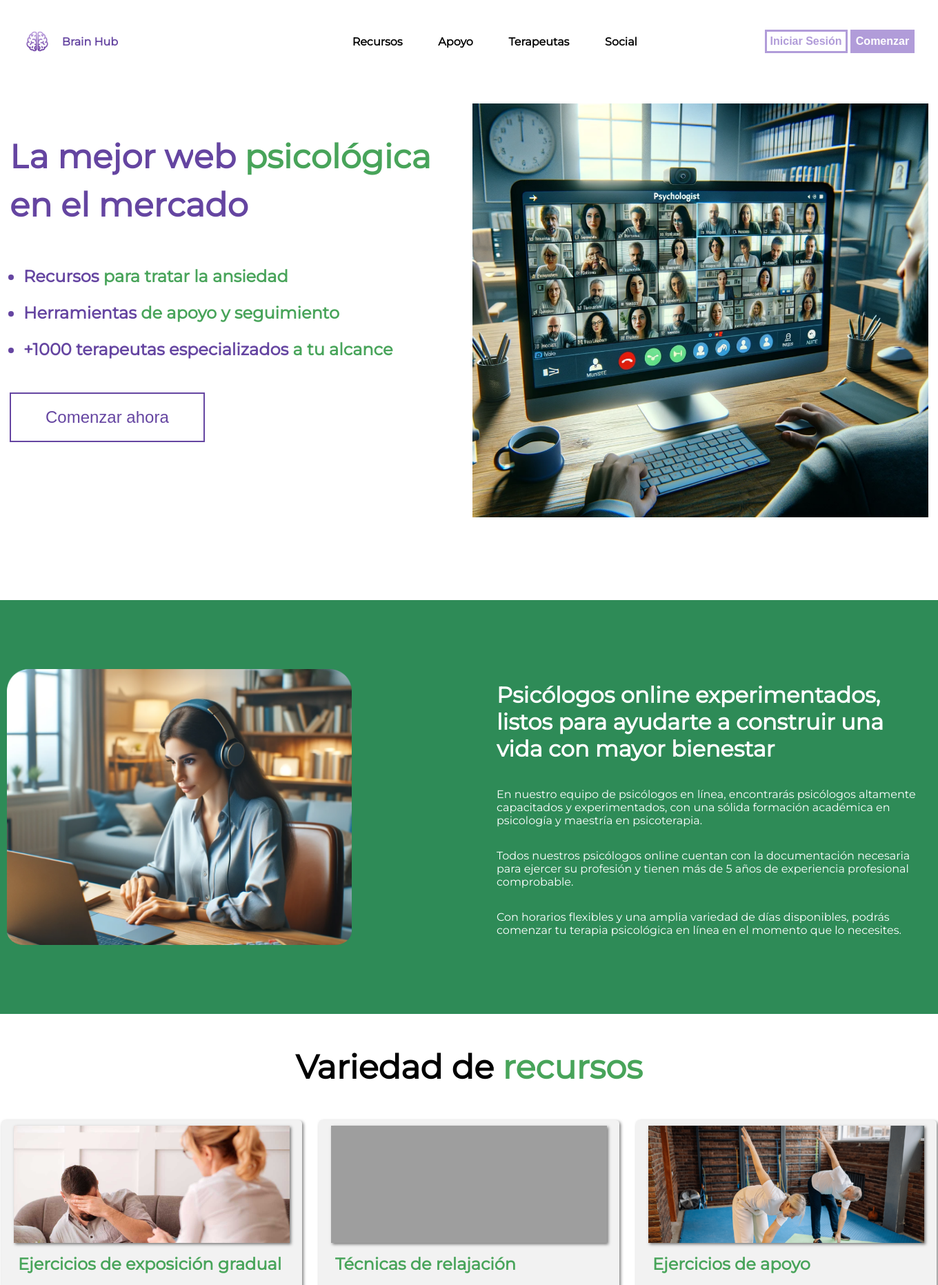
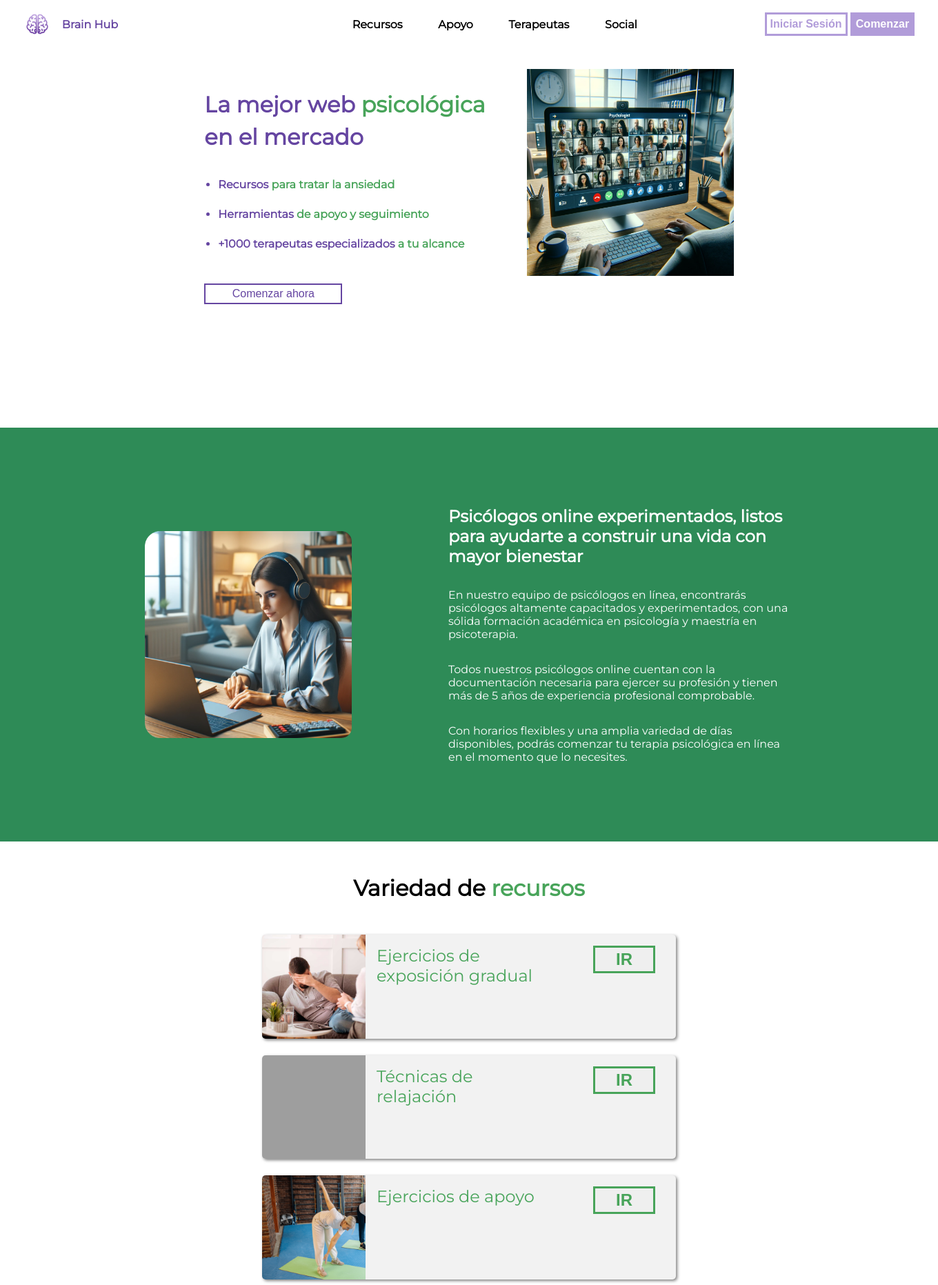
Before and after one commit to Dazav/ProyectoIntegrador, a PHP site: page /html/index.html in a window 1360 px wide. Shown: the top 1863 px of the page at 69% size. Run offline with PHP 8.4, Linux system fonts and the light colour scheme; grey boxes are pictures that could not be loaded.

Commit message:
holy shit bro

```diff
--- a/css/style.css
+++ b/css/style.css
@@ -161,7 +161,7 @@ nav div input:last-child:active{
     align-content: center;
 }
 .introduccion2 div:first-child div{
-    background-image: url(/img/img2.png);
+    background-image: url(../img/img2.png);
     background-repeat: no-repeat;
     background-size: cover;
     border-radius: 5%;
@@ -293,14 +293,14 @@ nav div input:last-child:active{
 }
 div.carta1 center div{
     background-size: cover;
-    background-image: url(/img/img3.png);
+    background-image: url(../img/img3.png);
 }
 div.carta2 center div{
     background-size: cover;
-    background-image: url(/img/img4.png);
+    background-image: url(../img/img4.png);
 }
 div.carta3 center div{
-    background-image: url(/img/img5.png);
+    background-image: url(../img/img5.png);
 }
 .cartas div h1{
     color: #48A45A;
@@ -329,7 +329,7 @@ div.carta3 center div{
     }
 }
 .active1 p{
-    animation: textPresente 0.5s linear forwards;
+    animation: textPresente 0.5s ease-in-out forwards;
 }
 @keyframes textPresente {
     from {
@@ -535,6 +535,7 @@ footer hr{
 /* responsive */
 @media screen and (max-width: 1700px){
     nav{
+        height: 50px;
         padding: 10px 0;
     }
     nav div a{
@@ -545,3 +546,166 @@ footer hr{
         padding: 5px;
     }
 }
+@media screen and (max-width: 1680px) {
+    /* introducción 1º */
+    .introduccion1{
+        height: 550px;
+    }
+    .introduccion1 #titulo{
+        font-size: 2rem;
+        margin: 2rem 0;
+    }
+    .introduccion1 ul li{
+        font-size: 1rem;
+    }
+    .introduccion1 div:last-child img{
+        width: 300px;
+        height: 300px;
+    }
+    .introduccion1 div:first-child button{
+        width: 200px;
+        height: 30px;
+        font-size: 1rem;
+        padding: 0px 25px;
+    }
+    /* introducción 2º */
+    .introduccion2{
+        gap: 2.5rem;
+    }
+    .introduccion2 div:first-child{
+        width: 400px;
+    }
+    .introduccion2 div:first-child div{
+        width: 300px;
+        height: 300px;
+    }
+    .introduccion2 div:last-child{
+        width: 500px;
+    }
+    .introduccion2 h1{
+        font-size: 1.5rem;
+    }
+    .introduccion2 p{
+        font-size: 1rem;
+    }
+    /* recurso */
+    .recursos h1{
+        font-size: 2rem;
+    }
+    .cartas{
+        display: flex;
+        align-items: center;
+        flex-direction: column;
+        height: 500px;
+    }
+    .cartas .responsiveCarta{
+        display: flex;
+        width: 600px;
+        padding: 0;
+        transition: 1s;
+    }
+    /* carta1 */
+    .carta1{
+        animation: responsiveHeighV 0.5s ease-in-out forwards;
+    }
+    .active1{
+        animation: responsiveHeighA 0.5s ease-in-out forwards;
+    }
+    /* carta2 */
+    .carta2{
+        animation: responsiveHeighV 0.5s ease-in-out forwards;
+    }
+    @keyframes responsiveHeighV {
+        from {
+            border: 3px solid;
+            border-image: linear-gradient(135deg,#D3D3D3,#2E8B57);
+            border-image-slice: 1;
+            box-shadow: 2px 2px 4px #5CB85C;
+            width: 900px;
+        }
+        to{
+            width: 600px;
+        }
+    }
+    .active2{
+        animation: responsiveHeighA 0.5s ease-in-out forwards;
+    }
+    @keyframes responsiveHeighA {
+        from {
+            width: 600px;
+        }
+        to{
+            border: 3px solid;
+            border-image: linear-gradient(135deg,#D3D3D3,#2E8B57);
+            border-image-slice: 1;
+            box-shadow: 2px 2px 4px #5CB85C;
+            width: 900px;
+        }
+    }
+    /* carta3 */
+    .carta3{
+        animation: responsiveHeighV 0.5s ease-in-out forwards;
+    }
+    .active3{
+        animation: responsiveHeighA 0.5s ease-in-out forwards;
+    }
+    .cartas .responsiveCarta div{
+        box-shadow: none;
+        width: 150px;
+        height: 100%;
+        border-radius: 5px 0 0 5px;
+    }
+    .cartas .responsiveCarta h1{
+        font-size: 1.5rem;
+        margin: 1rem;
+        font-weight: normal;
+        width: 250px;
+    }
+    .cartas .responsiveCarta p{
+        font-size: 1rem;
+        margin: 1rem;
+        height: 0;
+        width: 0px;
+    }
+    /* carta1 */
+    .carta1 p{
+        animation: widthVolver 0.5s ease-in-out forwards;
+    }
+    .active1 p{
+        animation: widthCambiar 0.5s ease-in-out forwards;
+    }
+    /* carta2 paraafo */
+    .carta2 p{
+        animation: widthVolver 0.5s ease-in-out forwards;
+    }
+    @keyframes widthVolver {
+        from{
+            width: 100%;
+            height: 100px;
+        }
+        to{
+            width: 0;
+            height: 0;
+        }
+    }
+     .active2 p{
+        animation: widthCambiar 0.5s ease-in-out forwards;
+    }
+    @keyframes widthCambiar {
+        from{
+            width: 0;
+            height: 0;
+        }
+        to{
+            width: 100%;
+            height: 100px;
+        }
+    }
+    /* carta3 */
+    .carta3 p{
+        animation: widthVolver 0.5s ease-in-out forwards;
+    }
+    .active3 p{
+        animation: widthCambiar 0.5s ease-in-out forwards;
+    }
+}
--- a/html/index.html
+++ b/html/index.html
@@ -3,20 +3,20 @@
 <head>
     <meta charset="UTF-8">
     <meta name="viewport" content="width=device-width, initial-scale=1.0">
-    <link rel="stylesheet" href="/css/style.css">
-    <link rel="shortcut icon" href="/img/logo.png" type="image/x-icon">
+    <link rel="stylesheet" href="../css/style.css">
+    <link rel="shortcut icon" href="../img/logo.png" type="image/x-icon">
     <link rel="preconnect" href="https://fonts.googleapis.com">
     <link rel="preconnect" href="https://fonts.gstatic.com" crossorigin>
     <link href="https://fonts.googleapis.com/css2?family=Montserrat:wght@100&display=swap" rel="stylesheet">
     <script src="https://ajax.googleapis.com/ajax/libs/jquery/3.7.1/jquery.min.js"></script>
-    <script src="/js/app.js"></script>
+    <script src="../js/app.js"></script>
     <title>home</title>
 </head>
 <body>
     <!-- barra navegación -->
     <nav>
         <div class="usuario">
-            <img src="/img/logo.png" alt="" srcset="">
+            <img src="../img/logo.png" alt="" srcset="">
             <a href="index.html">Brain Hub</a>
         </div>
         <div class="menu">
@@ -43,7 +43,7 @@ en el mercado</pre>
             <button>Comenzar ahora</button>
         </div>
         <div>
-            <img src="/img/img1.png" alt="">
+            <img src="../img/img1.png" alt="">
         </div>
     </div>
     <!-- introducción de ventaje -->
@@ -62,7 +62,7 @@ en el mercado</pre>
     <div class="recursos">
         <h1>Variedad de <b>recursos</b></h1>
         <div class="cartas">
-            <div class="carta1">
+            <div class="carta1 responsiveCarta">
                 <center>
                     <div></div>
                 </center>
@@ -70,7 +70,7 @@ en el mercado</pre>
                 <p>La técnica de exposición es un tipo de procedimiento terapéutico empleado en psicología clínica para tratar los trastornos de ansiedad. Esta técnica implica enfrentar al paciente con el objeto, el contexto o el pensamiento temido para ayudarle a superar los síntomas de ansiedad.</p>
                 <button>IR</button>
             </div>
-            <div class="carta2">
+            <div class="carta2 responsiveCarta">
                 <center>
                     <div></div>
                 </center>
@@ -78,7 +78,7 @@ en el mercado</pre>
                 <p>Las técnicas de relajación son métodos que se utilizan para reducir el estrés, la ansiedad y la tensión muscular, promoviendo un estado de calma y bienestar. Aquí tienes algunas técnicas de relajación que puedes probar:</p>
                 <button>IR</button>
             </div>
-            <div class="carta3">
+            <div class="carta3 responsiveCarta">
                 <center>
                     <div></div>
                 </center>
@@ -97,7 +97,7 @@ en el mercado</pre>
                 <div class="flecha">◀</div>
                 <div class="comentario">
                     <div>
-                        <img src="/img/img6.png" alt="">
+                        <img src="../img/img6.png" alt="">
                     </div>
                     <div>
                         <h4>Selena Brish</h4>
@@ -106,7 +106,7 @@ en el mercado</pre>
                     </div>
                 </div>
                 <div class="comentario">
-                    <div><img src="/img/img7.png" alt=""></div>
+                    <div><img src="../img/img7.png" alt=""></div>
                     <div>
                         <h4>Elizabeth Rex </h4>
                         <p>Servicio deficiente y atención al paciente poco satisfactoria.</p>
@@ -114,7 +114,7 @@ en el mercado</pre>
                     </div>
                 </div>
                 <div class="comentario">
-                    <div><img src="/img/img8.png" alt=""></div>
+                    <div><img src="../img/img8.png" alt=""></div>
                     <div>
                         <h4>Oliver Jacob</h4>
                         <p>Destaca por su profesionalidad y atención al paciente de alta calidad.</p>
@@ -122,7 +122,7 @@ en el mercado</pre>
                     </div>
                 </div>
                 <div class="comentario">
-                    <div><img src="/img/img9.png" alt=""></div>
+                    <div><img src="../img/img9.png" alt=""></div>
                     <div>
                         <h4>Evan Gelia</h4>
                         <p>Unas problemas de profesionalidad y atención al paciente insatisfactoria.</p>
@@ -143,7 +143,7 @@ en el mercado</pre>
     <footer>
         <div class="elementos">
             <div>
-                <img src="/img/logo.png" alt="">
+                <img src="../img/logo.png" alt="">
                 <h2>Brain Hub</h2>
             </div>
             <div>
--- a/js/app.js
+++ b/js/app.js
@@ -15,7 +15,6 @@ document.addEventListener("DOMContentLoaded", function() {
         }
         // colocar propiedad al animación
         span.style.setProperty('--delay', delay+'s');
-        console.log(delay);
     });
 });
 // animación de carta del recurso
```
